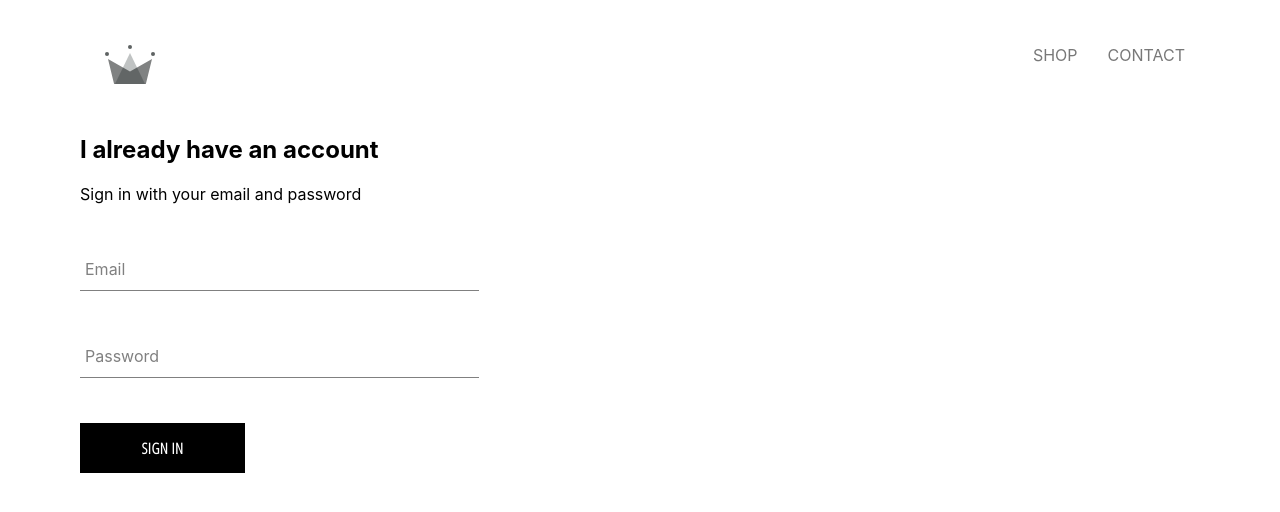
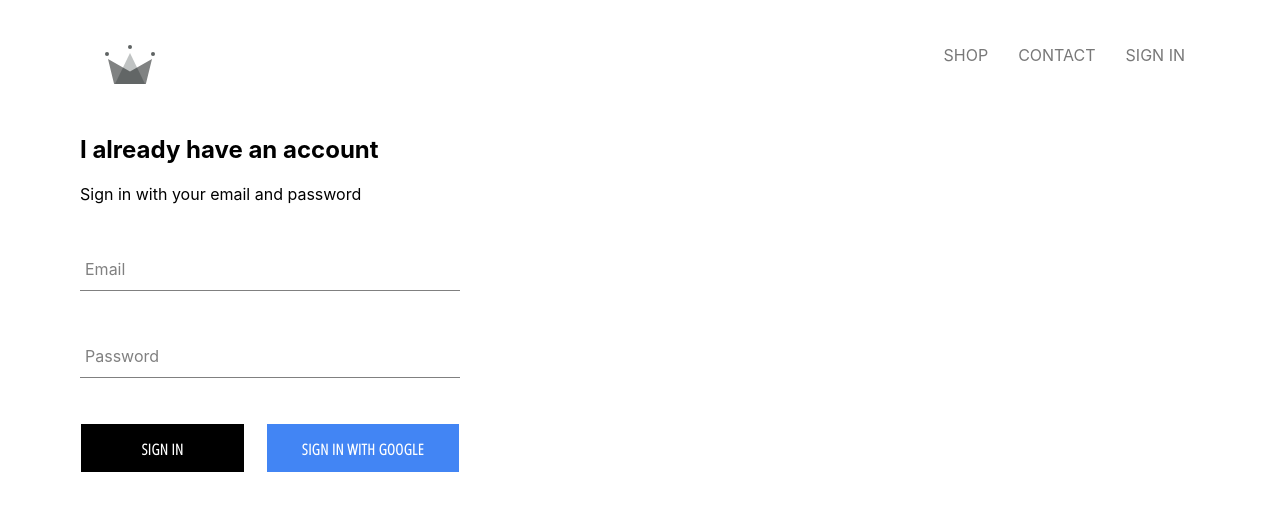
Before and after one commit to Calcopod/serbans-tuica-srl, a React (Create React App) app: page /signin in a window 1280 px wide. Shown: the top 512 px of the page. Built offline with nearby package versions, Linux system fonts and the light colour scheme; no server answers.

Commit message:
Integrated Firebase Auth in application. Google Auth -> Sign In functionality

```diff
--- a/package.json
+++ b/package.json
@@ -6,6 +6,7 @@
     "@testing-library/jest-dom": "^5.11.10",
     "@testing-library/react": "^11.2.6",
     "@testing-library/user-event": "^12.8.3",
+    "firebase": "^8.4.2",
     "react": "^17.0.2",
     "react-dom": "^17.0.2",
     "react-router-dom": "^5.2.0",
--- a/src/App/App.css
+++ b/src/App/App.css
@@ -1,4 +1,8 @@
 body {
-  font-family: 'Open Sans Condensed';
+  font-family: "Open Sans Condensed";
   padding: 20px 80px;
 }
+
+* {
+  box-sizing: border-box;
+}
--- a/src/App/App.js
+++ b/src/App/App.js
@@ -2,16 +2,44 @@
 import HomePage from '../Pages/Homepage/homepage.jsx';
 
 import { Switch, Route } from 'react-router-dom'
-
-import './App.css';
 import ShopPage from '../Pages/Shop/shop.jsx';
 import Header from '../Components/header/header.jsx';
 import SignInAndUpPage from '../Pages/sign-in-up/sign-in-up.component.jsx';
 
-function App() {
+import { auth } from '../firebase/firebase.utils'
+
+import './App.css';
+
+class App extends React.Component {
+  constructor() {
+    super()
+
+    this.state = {
+      currentUser: null
+    }
+  }
+
+  unsubscribeFromAuth = null
+
+  componentDidMount() {
+    // This will run everytime auth state changes:
+    // Open subscription:
+    this.unsubscribeFromAuth = auth.onAuthStateChanged( user => {
+      this.setState({ currentUser: user })
+
+      console.log( user )
+    })
+  }
+
+  componentWillUnmount() {
+    // Close the subscription when you leave app
+    this.unsubscribeFromAuth()
+  }
+
+  render() {
     return (
       <div>
-      <Header />
+        <Header currentUser={this.state.currentUser}/>
         <Switch>
           <Route exact path="/">
             <HomePage />
@@ -26,5 +54,6 @@
       </div>
     );
   }
+}
 
 export default App;
--- a/src/Components/custom-button/custom-button.component.jsx
+++ b/src/Components/custom-button/custom-button.component.jsx
@@ -1,9 +1,9 @@
 import React from 'react'
 import './custom-button.styles.scss'
 
-const CustomButton = ({ children, ...otherProps }) => (
+const CustomButton = ({ children, isGoogleSignIn ,...otherProps }) => (
   <button
-    className="custom-button"
+    className={`${isGoogleSignIn ? 'google-sign-in' : ''} custom-button`}
     { ...otherProps }
   >
     { children }
--- a/src/Components/custom-button/custom-button.styles.scss
+++ b/src/Components/custom-button/custom-button.styles.scss
@@ -9,9 +9,9 @@
   background-color: black;
   color: white;
   text-transform: uppercase;
-  font-family: 'Open Sans Condensed';
+  font-family: "Open Sans Condensed";
   font-weight: bolder;
-  border: none;
+  border: 1px solid white;
   cursor: pointer;
 
   &:hover {
@@ -19,4 +19,13 @@
     color: black;
     border: 1px solid black;
   }
+
+  &.google-sign-in {
+    background-color: #4285f4;
+    color: white;
+
+    &:hover {
+      background-color: #3578e8;
+    }
+  }
 }
--- a/src/Components/header/header.jsx
+++ b/src/Components/header/header.jsx
@@ -2,9 +2,11 @@
 import { Link } from 'react-router-dom'
 import { ReactComponent as Logo } from './Assets/crown.svg'
 
+import { auth } from '../../firebase/firebase.utils'
+
 import './header.styles.scss'
 
-const Header = () => (
+const Header = ( {currentUser} ) => (
   <div className='header'>
     <Link className="logo-container" to="/">
       <Logo className="logo"/>
@@ -13,6 +15,12 @@
     <div className='options'>
       <Link className="option" to="/shop">SHOP</Link>
       <Link className="option" to="/contact">CONTACT</Link>
+      {
+        currentUser ?
+        <div className="option" onClick={() => auth.signOut()}>SIGN OUT</div>
+        :
+        <Link className='option link' to="/signin">SIGN IN</Link>
+      }
     </div>
 
   </div>
--- a/src/Components/header/header.styles.scss
+++ b/src/Components/header/header.styles.scss
@@ -23,6 +23,10 @@
 
       text-decoration: none;
       color: #787878;
+
+      &:hover {
+        color: #313131;
+      }
     }
   }
 }
--- a/src/Components/sign-in/sign-in.component.jsx
+++ b/src/Components/sign-in/sign-in.component.jsx
@@ -1,6 +1,9 @@
 import React, { Component } from 'react'
 import CustomButton from '../custom-button/custom-button.component'
 import FormInput from '../form-input/form-input.component'
+
+import { signInWithGoogle } from '../../firebase/firebase.utils'
+
 import './sign-in.styles.scss'
 
 class SignIn extends Component {
@@ -50,7 +53,15 @@
             required
           />
 
-          <CustomButton type="submit"> Sign In</CustomButton>
+          <div className="buttons">
+            <CustomButton type="submit"> Sign In</CustomButton>
+            <CustomButton
+              onClick={signInWithGoogle}
+              isGoogleSignIn
+            >
+            Sign In With Google
+            </CustomButton>
+          </div>
         </form>
       </div>
     )
--- a/src/Components/sign-in/sign-in.styles.scss
+++ b/src/Components/sign-in/sign-in.styles.scss
@@ -1,9 +1,14 @@
 .sign-in {
-  width: 30vw;
+  width: 380px;
   display: flex;
   flex-direction: column;
 
   .title {
     margin: 10px 0px;
   }
+
+  .buttons {
+    display: flex;
+    justify-content: space-between;
+  }
 }
--- /dev/null
+++ b/src/firebase/firebase.utils.js
@@ -0,0 +1,27 @@
+import firebase from 'firebase/app'
+
+import 'firebase/firestore'
+import 'firebase/auth'
+
+const config = {
+  apiKey: "AIzaSyCVWlsr7wMYFILaiuE8HMpmtwlOFBdSgEU",
+  authDomain: "crwn-db-dc2f7.firebaseapp.com",
+  projectId: "crwn-db-dc2f7",
+  storageBucket: "crwn-db-dc2f7.appspot.com",
+  messagingSenderId: "624445337088",
+  appId: "1:624445337088:web:0473ff3939175ab964b2e5",
+  measurementId: "G-3DXJ25P87J"
+}
+
+firebase.initializeApp( config )
+
+export const auth = firebase.auth()
+export const firestore = firebase.firestore()
+
+const provider = new firebase.auth.GoogleAuthProvider()
+provider.setCustomParameters({
+  prompt: 'select_account'
+})
+
+export const signInWithGoogle = () => auth.signInWithPopup( provider )
+export default firebase
```
Also changed, not shown: 2 other files (tests, documents, lock files or other folders). Lines whose indentation alone changed are shown as unchanged.
